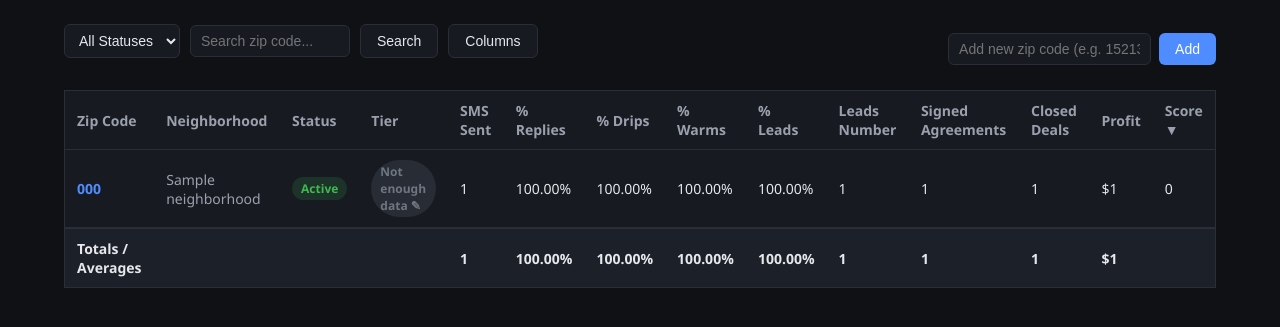
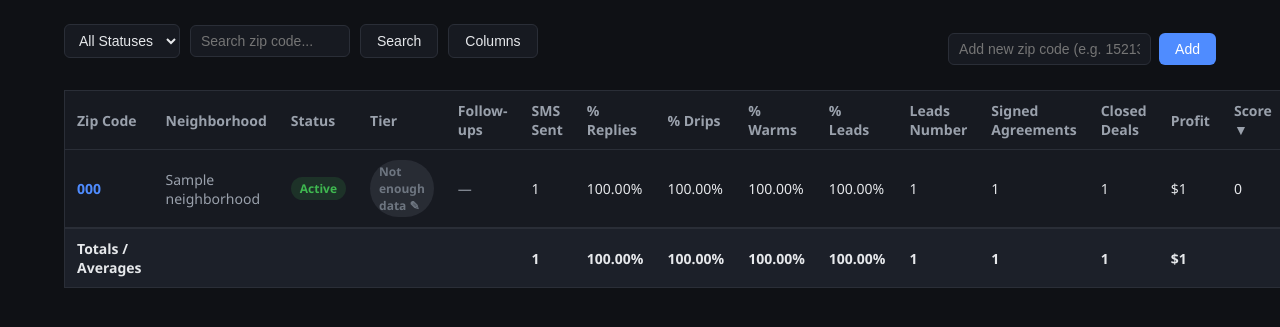
Before and after one commit to talsharp/sharprei, a FastAPI app: page / in a window 1280 px wide. Shown: the part 53-380 px from the top of the page. Run offline with FastAPI, Linux system fonts and the light colour scheme; tables that the repository leaves empty hold one stand-in row (values such as "Sample post").

Commit message:
Add follow-up round tracking to the zip codes list
- New Follow-ups column: shows a count badge per zip, click to expand an
  inline breakdown of every follow-up round (auto-numbered by date order,
  no manual labeling needed) with date, days since the initial send, and
  results per round, plus a "Total follow-ups" rollup row
- Import screen now has a "Default date" field, since follow-up exports
  from Launch Control have no per-row date column - previously this
  silently defaulted to today with no way to override it
- Committed the real "Launch - Follow Ups.xlsx" sample used to build
  and verify this against actual data

Co-Authored-By: Claude Sonnet 5 <noreply@anthropic.com>

```diff
--- a/app/main.py
+++ b/app/main.py
@@ -1,4 +1,4 @@
-from datetime import date, datetime
+from datetime import date
 
 import markdown as md
 import pandas as pd
@@ -24,6 +24,7 @@ from app.importer import (
     read_table,
     save_upload,
 )
+from app.followups import get_follow_up_summaries
 from app.insights import generate_insights
 from app.metrics import TIER_ORDER, get_zip_metrics
 from app.models import CampaignRun, Deal, ImportBatch, Neighborhood, RunType, ZipCode, ZipNeighborhood, ZipStatus
@@ -72,12 +73,14 @@ def zip_list(request: Request, status: str = "", sort: str = "score", dir: str =
         metrics = [m for m in metrics if m.zip_code.status == status]
     key_fn = SORT_FIELDS.get(sort, SORT_FIELDS["score"])
     metrics.sort(key=key_fn, reverse=(dir == "desc"))
+    follow_ups = get_follow_up_summaries(db, [m.zip_code.id for m in metrics])
     return templates.TemplateResponse(
         "zip_list.html",
         {
             "request": request,
             "active": "list",
             "metrics": metrics,
+            "follow_ups": follow_ups,
             "status": status,
             "sort": sort,
             "dir": dir,
@@ -305,6 +308,7 @@ async def import_preview(request: Request, file: UploadFile = File(...)):
             "field_labels": FIELD_LABELS,
             "preview_rows": preview_rows,
             "row_count": len(df),
+            "today": date.today().isoformat(),
         },
     )
 
@@ -314,6 +318,11 @@ async def import_commit(request: Request, db: Session = Depends(get_db)):
     form = await request.form()
     token = form.get("token")
     default_run_type = form.get("default_run_type", "initial")
+    default_date_val = form.get("default_date", "")
+    try:
+        default_date = date.fromisoformat(default_date_val) if default_date_val else date.today()
+    except ValueError:
+        default_date = date.today()
     field_map = {field: form.get(f"map_{field}") or None for field in TARGET_FIELDS}
 
     if not field_map.get("zip_code"):
@@ -362,8 +371,7 @@ async def import_commit(request: Request, db: Session = Depends(get_db)):
             run_date_col = field_map.get("run_date")
             run_date_val = row.get(run_date_col) if run_date_col else ""
             parsed_date = pd.to_datetime(run_date_val, errors="coerce", dayfirst=False)
-            if pd.isna(parsed_date):
-                parsed_date = datetime.utcnow()
+            run_date_final = parsed_date.date() if not pd.isna(parsed_date) else default_date
             run_type_col = field_map.get("run_type")
             run_type_val = classify_run_type(
                 row.get(run_type_col) if run_type_col else None, default_run_type
@@ -371,7 +379,7 @@ async def import_commit(request: Request, db: Session = Depends(get_db)):
 
             run = CampaignRun(
                 zip_code_id=zip_code_id,
-                run_date=parsed_date.date(),
+                run_date=run_date_final,
                 run_type=run_type_val,
                 sms_sent=parse_int(row.get(field_map.get("sms_sent"))),
                 replies=parse_int(row.get(field_map.get("replies"))),
--- a/app/templates/import_preview.html
+++ b/app/templates/import_preview.html
@@ -20,12 +20,18 @@
       </div>
       {% endfor %}
     </div>
+    <div class="grid-2">
       <div class="form-row">
         <label>Default run type (if the column isn't mapped)</label>
         <select name="default_run_type">
           <option value="initial">Initial Run</option>
           <option value="follow_up">Follow-up</option>
         </select>
+      </div>
+      <div class="form-row">
+        <label>Default date (used for every row, since this file has no date column)</label>
+        <input type="date" name="default_date" value="{{ today }}">
+      </div>
     </div>
     <button type="submit">Import {{ row_count }} Rows</button>
     <a href="/import" class="btn secondary">Cancel</a>
--- a/app/templates/zip_list.html
+++ b/app/templates/zip_list.html
@@ -23,6 +23,7 @@
         <label><input type="checkbox" data-col="neighborhood" checked> Neighborhood</label>
         <label><input type="checkbox" data-col="status" checked> Status</label>
         <label><input type="checkbox" data-col="tier" checked> Tier</label>
+        <label><input type="checkbox" data-col="followups" checked> Follow-ups</label>
         <label><input type="checkbox" data-col="sms" checked> SMS Sent</label>
         <label><input type="checkbox" data-col="reply_rate" checked> % Replies</label>
         <label><input type="checkbox" data-col="drip_rate" checked> % Drips</label>
@@ -59,6 +60,7 @@
       <th data-col="neighborhood">Neighborhood</th>
       <th data-col="status">{{ sort_link('status', 'Status') }}</th>
       <th data-col="tier">{{ sort_link('tier', 'Tier') }}</th>
+      <th data-col="followups">Follow-ups</th>
       <th data-col="sms">{{ sort_link('sms', 'SMS Sent') }}</th>
       <th data-col="reply_rate">{{ sort_link('reply_rate', '% Replies') }}</th>
       <th data-col="drip_rate">{{ sort_link('drip_rate', '% Drips') }}</th>
@@ -73,11 +75,19 @@
   </thead>
   <tbody>
     {% for m in metrics %}
+    {% set fu = follow_ups.get(m.zip_code.id) %}
     <tr>
       <td><a class="zip-link" href="/zip/{{ m.zip_code.id }}">{{ m.zip_code.zip_code }}</a></td>
       <td data-col="neighborhood" class="muted">{{ m.zip_code.neighborhoods | map(attribute='name') | join(', ') or '—' }}</td>
       <td data-col="status"><span class="badge badge-{{ m.zip_code.status }}">{{ STATUS_LABELS[m.zip_code.status] }}</span></td>
       <td data-col="tier"><span class="badge badge-tier-{{ m.tier | replace(' ', '-') }}" title="{{ (m.tier_reason + ' — manually overridden (computed: ' + m.computed_tier + ')') if m.zip_code.tier_override else m.tier_reason }}">{{ m.tier }}{{ " ✎" if m.zip_code.tier_override else "" }}</span></td>
+      <td data-col="followups">
+        {% if fu and fu.rounds %}
+        <button type="button" class="followup-toggle secondary" data-target="fu-{{ m.zip_code.id }}" style="font-size:12px;">{{ fu.rounds|length }} ▾</button>
+        {% else %}
+        <span class="muted">—</span>
+        {% endif %}
+      </td>
       <td data-col="sms">{{ m.total_sms }}</td>
       <td data-col="reply_rate" title="{{ macros.pct_title(m.reply_rate, m.reply_vs_avg, m.avg_reply_rate) }}">{{ "%.2f"|format(m.reply_rate * 100) }}%</td>
       <td data-col="drip_rate" title="{{ macros.pct_title(m.drip_rate, m.drip_vs_avg, m.avg_drip_rate) }}">{{ "%.2f"|format(m.drip_rate * 100) }}%</td>
@@ -89,8 +99,50 @@
       <td data-col="profit">${{ "%.0f"|format(m.total_profit) }}</td>
       <td data-col="score">{{ "%.0f"|format(m.score) }}</td>
     </tr>
+    {% if fu and fu.rounds %}
+    <tr class="followup-detail-row" id="fu-{{ m.zip_code.id }}" style="display:none;">
+      <td colspan="15" style="padding:12px 16px; background:rgba(255,255,255,0.02);">
+        <table style="width:auto; min-width:640px; background:transparent; border:1px solid var(--border);">
+          <thead>
+            <tr>
+              <th style="font-size:12px;">Round</th>
+              <th style="font-size:12px;">Date</th>
+              <th style="font-size:12px;">Days since initial</th>
+              <th style="font-size:12px;">SMS</th>
+              <th style="font-size:12px;">Replies</th>
+              <th style="font-size:12px;">Leads</th>
+              <th style="font-size:12px;">Warm</th>
+              <th style="font-size:12px;">Drip</th>
+            </tr>
+          </thead>
+          <tbody>
+            {% for rnd in fu.rounds %}
+            <tr>
+              <td>Follow-up {{ rnd.round_number }}</td>
+              <td>{{ rnd.run.run_date }}</td>
+              <td>{{ (rnd.days_since_initial ~ " days") if rnd.days_since_initial is not none else "—" }}</td>
+              <td>{{ rnd.run.sms_sent }}</td>
+              <td>{{ rnd.run.replies }}</td>
+              <td>{{ rnd.run.leads }}</td>
+              <td>{{ rnd.run.warm }}</td>
+              <td>{{ rnd.run.drip }}</td>
+            </tr>
+            {% endfor %}
+            <tr style="font-weight:600; border-top:1px solid var(--border);">
+              <td colspan="3">Total follow-ups</td>
+              <td>{{ fu.total_sms }}</td>
+              <td>{{ fu.total_replies }}</td>
+              <td>{{ fu.total_leads }}</td>
+              <td>{{ fu.total_warm }}</td>
+              <td>{{ fu.total_drip }}</td>
+            </tr>
+          </tbody>
+        </table>
+      </td>
+    </tr>
+    {% endif %}
     {% else %}
-    <tr><td colspan="14" class="muted" style="text-align:center; padding:24px;">No zip codes yet. Add one above or import a file.</td></tr>
+    <tr><td colspan="15" class="muted" style="text-align:center; padding:24px;">No zip codes yet. Add one above or import a file.</td></tr>
     {% endfor %}
   </tbody>
   <tfoot>
@@ -99,6 +151,7 @@
       <td data-col="neighborhood"></td>
       <td data-col="status"></td>
       <td data-col="tier"></td>
+      <td data-col="followups"></td>
       <td data-col="sms">0</td>
       <td data-col="reply_rate">0.00%</td>
       <td data-col="drip_rate">0.00%</td>
@@ -189,7 +242,12 @@
       var zipCell = tr.querySelector('td:first-child');
       if (!zipCell || !tr.querySelector('[data-col="sms"]')) return;
       var zip = zipCell.textContent.trim().toLowerCase();
-      tr.classList.toggle('hidden-row', !!q && zip.indexOf(q) === -1);
+      var hide = !!q && zip.indexOf(q) === -1;
+      tr.classList.toggle('hidden-row', hide);
+      var detailRow = tr.nextElementSibling;
+      if (detailRow && detailRow.classList.contains('followup-detail-row')) {
+        detailRow.classList.toggle('hidden-row', hide);
+      }
     });
     recomputeFooter();
   }
@@ -206,6 +264,18 @@
 
   recomputeFooter();
 })();
+
+(function() {
+  document.querySelectorAll('.followup-toggle').forEach(function(btn) {
+    btn.addEventListener('click', function() {
+      var row = document.getElementById(btn.dataset.target);
+      if (!row) return;
+      var isOpen = row.style.display !== 'none';
+      row.style.display = isOpen ? 'none' : '';
+      btn.textContent = btn.textContent.replace(isOpen ? '▴' : '▾', isOpen ? '▾' : '▴');
+    });
+  });
+})();
 </script>
 
 {% endblock %}
```
Also changed, not shown: app/followups.py (added, +65 -0 lines), 2 other files. Lines whose indentation alone changed are shown as unchanged.
